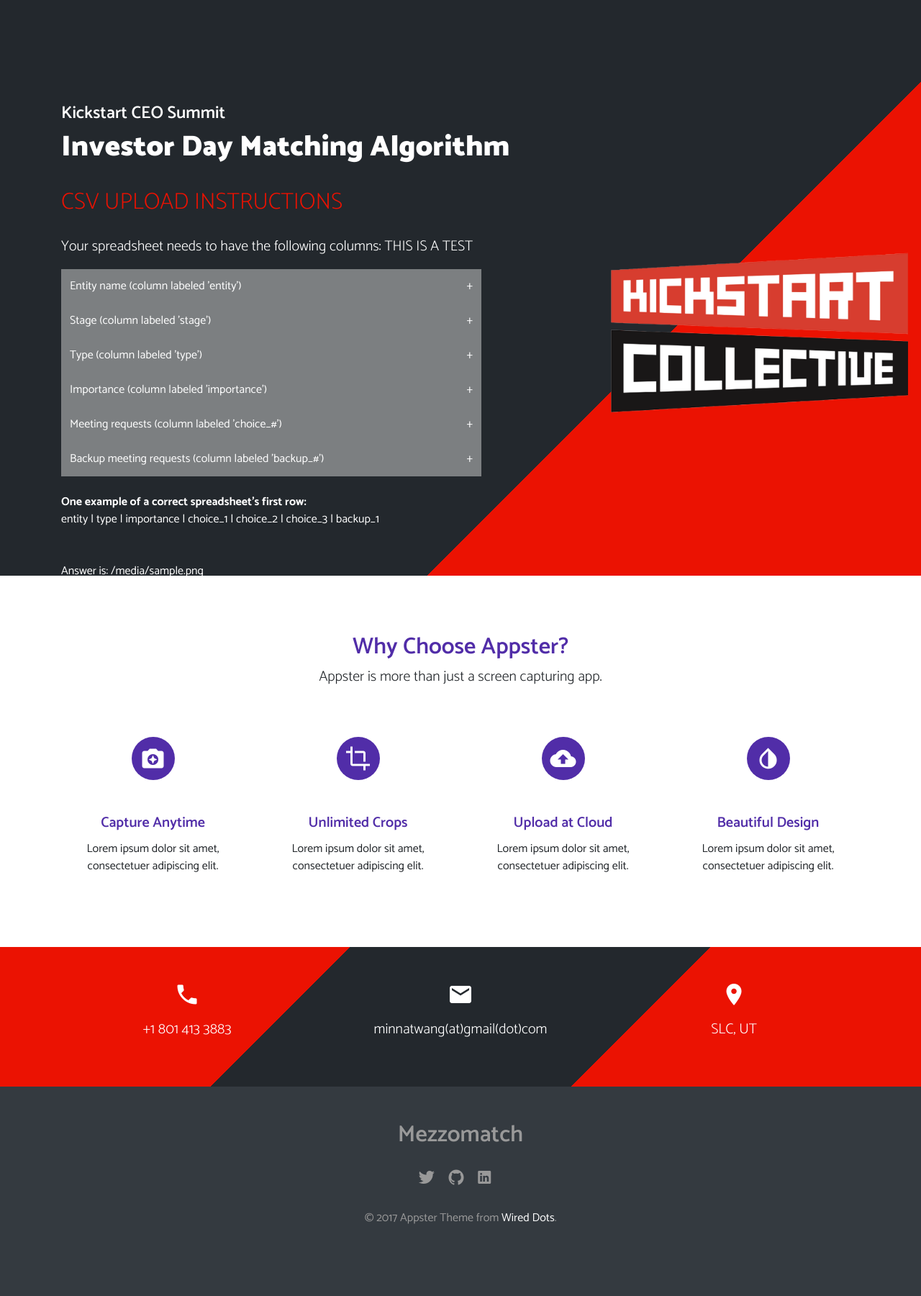
After one commit to minnatwang/mezzo-match, a Flask app: template templates/complete.html in a window 1280 px wide. The commit adds this page. Shown: the whole page at 72% size. Run offline with Flask 2, Linux system fonts and the light colour scheme; the template is opened without the code that fills it: most values are stand-ins (such as "Sample title", 1, 10 or a date in 2020); some libraries are stand-ins or nearby versions.

Commit message:
Added working file upload

```diff
--- a/app.py
+++ b/app.py
@@ -1,22 +1,28 @@
-from flask import Flask
-from flask import render_template
-from flask import request
+from flask import Flask, render_template, request
 
 app = Flask(__name__)
 
-@app.route("/", methods=['GET', 'POST'])
-def application():
-    # DEMO CODE
-    # answer = "this is just a string!" # logic("example input")
-    # return answer
+@app.route("/")
+def index():
+    return render_template("upload.html")
 
-    # NEW CODE
-    answer = None
+@app.route("/upload", methods=['POST'])
+def upload():
+    filename = None
     if request.method == "POST":
-        raw_input = request.form["input"]
-        # check_input_for_errors(raw_input)
-        answer = raw_input # logic(raw_input)
-    return render_template('index.html', answer=answer)
+
+        file = request.files['file']
+        filename = file.filename
+        print(filename)
+        print(file)
+        destination = "/".join(["target: ", filename])
+        print(destination)
+        # file.save(destination)
+
+    return render_template("complete.html", filename=filename)
+
+def run_matching(filename):
+    print(filename)
 
 if __name__ == "__main__":
-    app.run()
+    app.run(debug=True)
--- /dev/null
+++ b/templates/complete.html
@@ -0,0 +1,218 @@
+<!DOCTYPE html>
+<html lang="en">
+
+<head>
+  <meta charset="utf-8">
+  <title>Kickstart Investor Day Matching Algorithm</title>
+  <meta name="description" content="Made for Kickstart Seed Fund" />
+  <meta name="viewport" content="width=device-width, initial-scale=1.0">
+  <!--Bootstrap 4-->
+  <link rel="stylesheet" href="/static/bootstrap.min.css">
+  <link rel="stylesheet" href="/static/animate.min.css">
+  <!--icons-->
+  <link rel="stylesheet" href="https://code.ionicframework.com/ionicons/2.0.1/css/ionicons.min.css" />
+  <link rel="stylesheet" href="https://fonts.googleapis.com/icon?family=Material+Icons">
+</head>
+
+<body>
+
+  <!--main section-->
+  <section class="bg-texture hero pt-5">
+    <!--hero-->
+    <div class="container">
+      <div class="row">
+        <div class="col-md-8 text-white wow fadeIn">
+          <div class="mt-5 pt-5 d-none d-md-block"></div>
+          <h4>Kickstart CEO Summit</h4>
+          <h1>Investor Day Matching Algorithm</h1>
+          <h2> <span class="text-red">CSV UPLOAD INSTRUCTIONS</span> </h2>
+          <p class="mt-4 lead">
+            Your spreadsheet needs to have the following columns: THIS IS A TEST
+            <br>
+          </p>
+          <button class="accordion">Entity name (column labeled 'entity')</button>
+          <div class="panel">
+            <p>
+              <<ul>
+                <li>Names of the companies and funds/investors (one name per row)</li>
+                <li> This column is what the final schedule will be made from, so if an entity is requested but not in this column, it won't have a schedule </li>
+                </ul>
+            </p>
+          </div>
+
+          <button class="accordion">Stage (column labeled 'stage')</button>
+          <div class="panel">
+            <p>
+              <ul>
+                <li>stage of the fund or next round the company will be raising; e.g. Seed, A, B </li>
+                <li>Note that this is not actually used in the algorithm and you can leave it blank for all entities</li>
+              </ul>
+            </p>
+          </div>
+
+          <button class="accordion">Type (column labeled 'type')</button>
+          <div class="panel">
+            <p>
+              <ul>
+                <li>If the entity is a company, type is 0; if investor/fund, type is 1</li>
+              </ul>
+            </p>
+          </div>
+
+          <button class="accordion">Importance (column labeled 'importance')</button>
+          <div class="panel">
+            <p>
+              <ul>
+                <li>A number denoting how important it is that the entity gets the meetings it has requested, where higher number means more important</li>
+                <li>Typically a number between 1-5 or 1-10 (depending on the range you want)</li>
+              </ul>
+            </p>
+          </div>
+
+          <button class="accordion">Meeting requests (column labeled 'choice_#')</button>
+          <div class="panel">
+            <p>
+              <ul>
+                <li>These columns hold the main meeting requests</li>
+                <li> The number of choice_# columns should match the total number of possible meetings any one entity can have (e.g. the number of slots in everyone's schedules) </li>
+              </ul>
+            </p>
+          </div>
+
+          <button class="accordion">Backup meeting requests (column labeled 'backup_#')</button>
+          <div class="panel">
+            <p>
+              <ul>
+                <li>These columns hold backup meeting requests</li>
+                <li> You can offer as many or as few backups as you want to attendees </li>
+              </ul>
+            </p>
+          </div>
+          <br>
+          <strong>One example of a correct spreadsheet's first row:</strong><br> entity | type | importance | choice_1 | choice_2 | choice_3 | backup_1
+          <br>
+          </p>
+          <p class="mt-5">
+            <!-- <a href="#" class="mr-2"><img src="/static/google-play.png" class="store-img"/></a>
+            <a href="#"><img src="/static/apple_store.png" class="store-img"/> </a> -->
+          {% if filename is not none: %} <!-- Jinja code is between the bracket and percent-->
+         <p><label name='filename'>Answer is: {{ filename }}</label></p>
+         {% endif %}
+          </p>
+        </div>
+        <div class="col-md-4 pt-5 d-none d-md-block wow fadeInRight">
+          <img class="img-fluid mx-auto d-block" src="/static/shot-3.png" />
+        </div>
+      </div>
+    </div>
+  </section>
+
+  <!--main features-->
+  <section class="bg-white" id="features">
+    <div class="container">
+      <div class="row">
+        <div class="col-md-6 col-sm-8 mx-auto text-center wow fadeIn">
+          <h2 class="text-primary">Why Choose Appster?</h2>
+          <p class="lead">
+            Appster is more than just a screen capturing app.
+          </p>
+        </div>
+      </div>
+      <div class="row d-md-flex mt-4 text-center">
+        <div class="col-sm-6 col-md-3 mt-2">
+          <div class="card border-none wow fadeIn">
+            <div class="card-body">
+              <div class="icon-box">
+                <i class="material-icons dp36">camera_enhance</i>
+              </div>
+              <h5 class="card-title text-primary pt-5">Capture Anytime</h5>
+              <p class="card-text">Lorem ipsum dolor sit amet, consectetuer adipiscing elit.</p>
+            </div>
+          </div>
+        </div>
+        <div class="col-sm-6 col-md-3 mt-2">
+          <div class="card border-none wow fadeIn">
+            <div class="card-body">
+              <div class="icon-box">
+                <i class="material-icons dp36">crop</i>
+              </div>
+              <h5 class="card-title text-primary pt-5">Unlimited Crops</h5>
+              <p class="card-text">Lorem ipsum dolor sit amet, consectetuer adipiscing elit.</p>
+            </div>
+          </div>
+        </div>
+        <div class="col-sm-6 col-md-3 mt-2">
+          <div class="card border-none wow fadeIn">
+            <div class="card-body">
+              <div class="icon-box">
+                <i class="material-icons dp36">cloud_upload</i>
+              </div>
+              <h5 class="card-title text-primary pt-5">Upload at Cloud</h5>
+              <p class="card-text">Lorem ipsum dolor sit amet, consectetuer adipiscing elit.</p>
+            </div>
+          </div>
+        </div>
+        <div class="col-sm-6 col-md-3 mt-2">
+          <div class="card border-none wow fadeIn">
+            <div class="card-body">
+              <div class="icon-box">
+                <i class="material-icons dp36">invert_colors</i>
+              </div>
+              <h5 class="card-title text-primary pt-5">Beautiful Design</h5>
+              <p class="card-text">Lorem ipsum dolor sit amet, consectetuer adipiscing elit.</p>
+            </div>
+          </div>
+        </div>
+      </div>
+    </div>
+  </section>
+
+  <!--contact-->
+  <section class="bg-texture-collage p-0" id="contact">
+    <div class="container">
+      <div class="row d-md-flex text-white text-center wow fadeIn">
+        <div class="col-md-4 p-5">
+          <p><em class="material-icons dp36">phone</em></p>
+          <p class="lead">+1 801 413 3883</p>
+        </div>
+        <div class="col-md-4 p-5">
+          <p><em class="material-icons dp36">email</em></p>
+          <p class="lead">minnatwang(at)gmail(dot)com</p>
+        </div>
+        <div class="col-md-4 p-5">
+          <p><em class="material-icons dp36">location_on</em></p>
+          <p class="lead">SLC, UT </p>
+        </div>
+      </div>
+    </div>
+  </section>
+
+  <!--footer-->
+  <section class="bg-dark pt-5" id="connect">
+    <div class="container">
+      <div class="row">
+        <div class="col-md-6 offset-md-3 col-sm-8 offset-sm-2 col-xs-12 text-center wow fadeIn">
+          <h2 class="hero-heading text-muted">Mezzomatch</h2>
+          <p class="mt-4">
+            <a href="https://twitter.com/minnatwang" target="_blank"><em class="ion-social-twitter text-twitter-alt icon-sm mr-3"></em></a>
+            <a href="https://github.com/minnatwang/mezzo-match" target="_blank"><em class="ion-social-github text-facebook-alt icon-sm mr-3"></em></a>
+            <a href="https://www.linkedin.com/in/minnawang" target="_blank"><em class="ion-social-linkedin text-linkedin-alt icon-sm mr-3"></em></a>
+          </p>
+          <p class="pt-2 text-muted">
+            &copy; 2017 Appster Theme from
+            <a href="https://wireddots.com">Wired Dots</a>.
+          </p>
+        </div>
+      </div>
+    </div>
+  </section>
+
+  <script src="https://code.jquery.com/jquery-3.1.1.min.js"></script>
+  <script src="https://cdnjs.cloudflare.com/ajax/libs/popper.js/1.12.3/umd/popper.min.js"></script>
+  <script src="https://maxcdn.bootstrapcdn.com/bootstrap/4.0.0-beta.2/js/bootstrap.min.js"></script>
+  <script src="https://cdnjs.cloudflare.com/ajax/libs/jquery-easing/1.3/jquery.easing.min.js"></script>
+  <script src="https://cdnjs.cloudflare.com/ajax/libs/wow/1.1.2/wow.js"></script>
+  <script src="/static/scripts.js"></script>
+</body>
+
+</html>
```
Also changed, not shown: templates/upload.html (renamed from templates/index.html, +5 -3 lines).
